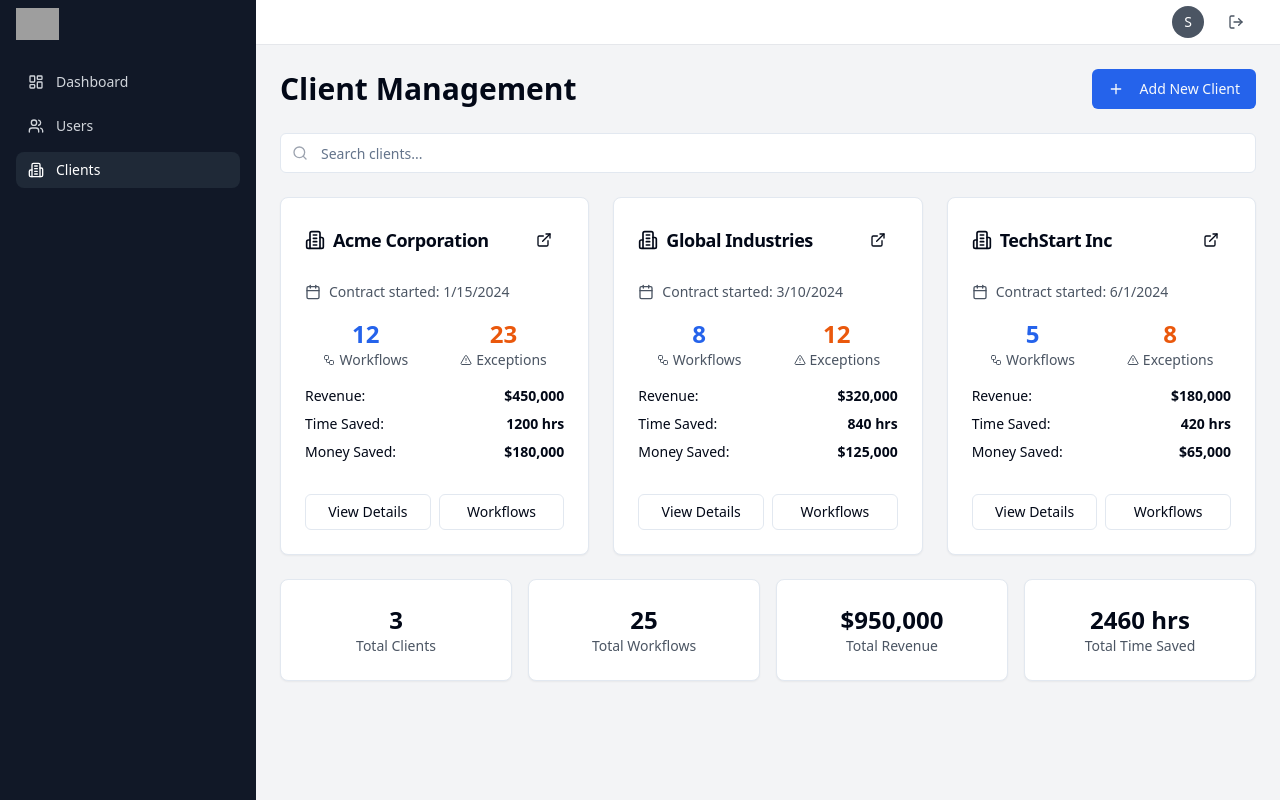
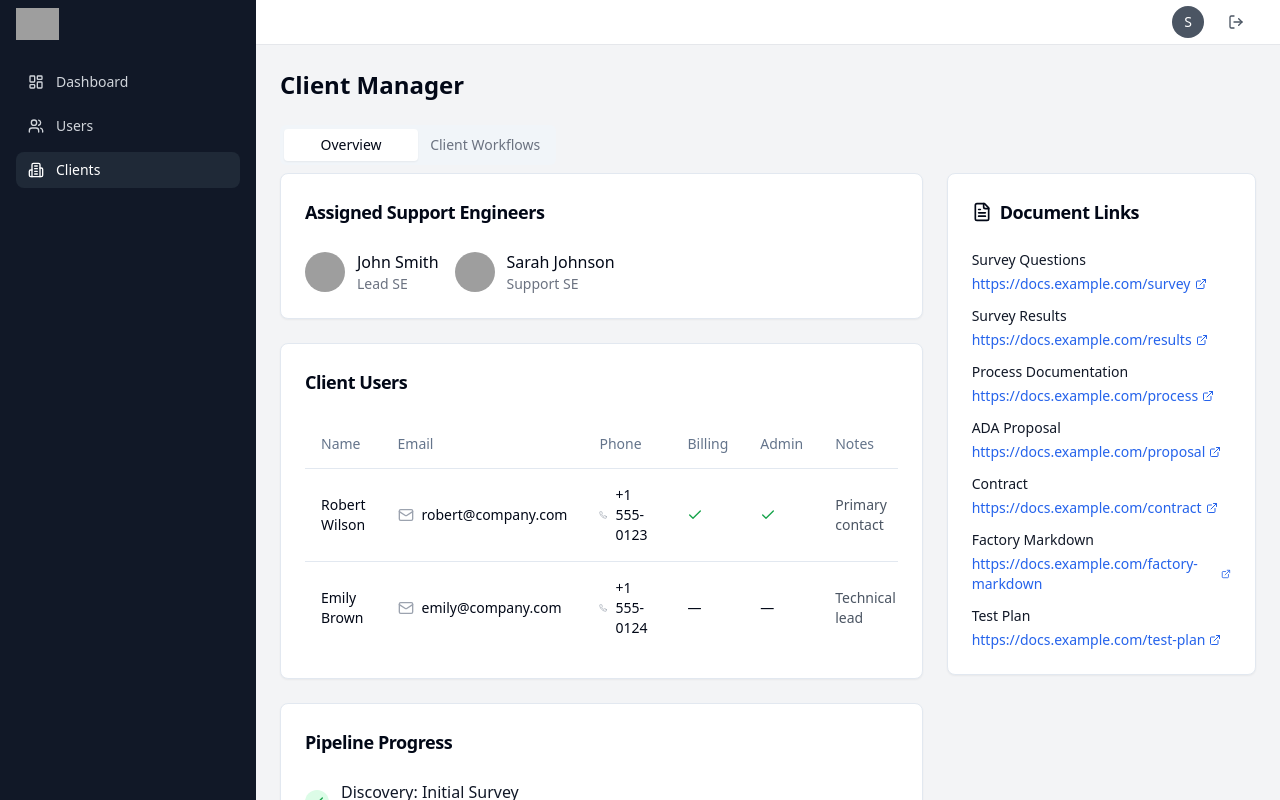
Before and after one commit to rdearco/braintrust-nexus, a React (Vite) app: page /admin/clients in a window 1280 px wide. Built offline with nearby package versions, Linux system fonts and the light colour scheme; sample sign-in values are in the browser's storage; grey boxes are pictures that could not be loaded; the HTML template or start-up script is replaced by a standard one.

Commit message:
Updated Client Management - Overview

```diff
--- a/package.json
+++ b/package.json
@@ -14,6 +14,8 @@
     "test:coverage": "vitest --coverage"
   },
   "dependencies": {
+    "@radix-ui/react-avatar": "^1.1.10",
+    "@radix-ui/react-tabs": "^1.1.12",
     "@tanstack/react-query": "^5.0.0",
     "@trpc/client": "^11.0.0",
     "@trpc/react-query": "^11.0.0",
--- a/src/components/admin/ClientManagement/ClientManagement.tsx
+++ b/src/components/admin/ClientManagement/ClientManagement.tsx
@@ -1,199 +1,256 @@
 import { useState } from 'react'
 import { Card, CardContent, CardHeader, CardTitle } from '@/components/ui/card'
 import { Button } from '@/components/ui/button'
-import { Input } from '@/components/ui/input'
+import { Table, TableBody, TableCell, TableHead, TableHeader, TableRow } from '@/components/ui/table'
+import { Tabs, TabsContent, TabsList, TabsTrigger } from '@/components/ui/tabs'
+import { Avatar, AvatarFallback, AvatarImage } from '@/components/ui/avatar'
 import {
-  Plus,
-  Search,
-  Building2,
-  Workflow,
-  AlertTriangle,
-  Calendar,
-  ExternalLink
+  Check,
+  Circle,
+  ExternalLink,
+  Phone,
+  Mail,
+  Users,
+  FileText
 } from 'lucide-react'
-import { mockClients } from '@/data/mockData'
-import { Link } from 'react-router-dom'
+
+const supportEngineers = [
+  {
+    id: '1',
+    name: 'John Smith',
+    role: 'Lead SE',
+    avatar: 'https://images.unsplash.com/photo-1472099645785-5658abf4ff4e?w=32&h=32&fit=crop&crop=face'
+  },
+  {
+    id: '2',
+    name: 'Sarah Johnson',
+    role: 'Support SE',
+    avatar: 'https://images.unsplash.com/photo-1494790108755-2616c2d6bb0e?w=32&h=32&fit=crop&crop=face'
+  }
+]
+
+const clientUsers = [
+  {
+    id: '1',
+    name: 'Robert Wilson',
+    email: 'robert@company.com',
+    phone: '+1 555-0123',
+    billing: true,
+    admin: true,
+    notes: 'Primary contact'
+  },
+  {
+    id: '2',
+    name: 'Emily Brown',
+    email: 'emily@company.com',
+    phone: '+1 555-0124',
+    billing: false,
+    admin: false,
+    notes: 'Technical lead'
+  }
+]
+
+const documentLinks = [
+  { label: 'Survey Questions', url: 'https://docs.example.com/survey' },
+  { label: 'Survey Results', url: 'https://docs.example.com/results' },
+  { label: 'Process Documentation', url: 'https://docs.example.com/process' },
+  { label: 'ADA Proposal', url: 'https://docs.example.com/proposal' },
+  { label: 'Contract', url: 'https://docs.example.com/contract' },
+  { label: 'Factory Markdown', url: 'https://docs.example.com/factory-markdown' },
+  { label: 'Test Plan', url: 'https://docs.example.com/test-plan' }
+]
+
+const pipelineSteps = [
+  { label: 'Discovery: Initial Survey', completed: true, date: 'Jan 15, 2025' },
+  { label: 'Discovery: Process Deep Dive', completed: true, date: 'Jan 20, 2025' },
+  { label: 'ADA Proposal Sent', completed: true, date: 'Jan 25, 2025' },
+  { label: 'ADA Proposal Review', completed: false, inProgress: true },
+  { label: 'ADA Contract Sent', completed: false },
+  { label: 'ADA Contract Signed', completed: false },
+  { label: 'Credentials Collected', completed: false },
+  { label: 'Factory Build Initiated', completed: false },
+  { label: 'Test Plan Generated', completed: false },
+  { label: 'Testing Started', completed: false },
+  { label: 'Production Deploy', completed: false }
+]
 
 export function ClientManagement() {
-  const [searchTerm, setSearchTerm] = useState('')
-  const [showAddClientForm, setShowAddClientForm] = useState(false)
-
-  const filteredClients = mockClients.filter(client =>
-    client.name.toLowerCase().includes(searchTerm.toLowerCase()) ||
-    client.url.toLowerCase().includes(searchTerm.toLowerCase())
-  )
+  const [activeTab, setActiveTab] = useState('overview')
 
   return (
     <div className="p-6 space-y-6">
       <div className="flex justify-between items-center">
-        <h1 className="text-3xl font-bold">Client Management</h1>
-        <Button onClick={() => setShowAddClientForm(true)}>
-          <Plus className="h-4 w-4 mr-2" />
-          Add New Client
-        </Button>
+        <h1 className="text-2xl font-bold">Client Manager</h1>
       </div>
 
-      {/* Search */}
-      <div className="relative">
-        <Search className="absolute left-3 top-1/2 transform -translate-y-1/2 text-gray-400 h-4 w-4" />
-        <Input
-          placeholder="Search clients..."
-          value={searchTerm}
-          onChange={(e) => setSearchTerm(e.target.value)}
-          className="pl-10"
-        />
-      </div>
+      <Tabs value={activeTab} onValueChange={setActiveTab} className="w-full">
+        <TabsList className="grid w-fit grid-cols-2">
+          <TabsTrigger value="overview">Overview</TabsTrigger>
+          <TabsTrigger value="workflows" className="text-gray-500">Client Workflows</TabsTrigger>
+        </TabsList>
 
-      {/* Clients Grid */}
-      <div className="grid grid-cols-1 md:grid-cols-2 lg:grid-cols-3 gap-6">
-        {filteredClients.map((client) => (
-          <Card key={client.id} className="hover:shadow-lg transition-shadow">
+        <TabsContent value="overview" className="space-y-6">
+          <div className="grid grid-cols-1 lg:grid-cols-3 gap-6">
+            {/* Main Content */}
+            <div className="lg:col-span-2 space-y-6">
+              {/* Assigned Support Engineers */}
+              <Card>
                 <CardHeader>
-              <div className="flex items-center justify-between">
-                <CardTitle className="text-lg flex items-center gap-2">
-                  <Building2 className="h-5 w-5" />
-                  {client.name}
-                </CardTitle>
-                <Button variant="ghost" size="sm" asChild>
-                  <a href={client.url} target="_blank" rel="noopener noreferrer">
-                    <ExternalLink className="h-4 w-4" />
-                  </a>
-                </Button>
-              </div>
+                  <CardTitle className="text-lg">Assigned Support Engineers</CardTitle>
                 </CardHeader>
-            <CardContent className="space-y-4">
-              <div className="flex items-center gap-2 text-sm text-gray-600">
-                <Calendar className="h-4 w-4" />
-                Contract started: {client.contractStartDate.toLocaleDateString()}
-              </div>
-
-              <div className="grid grid-cols-2 gap-4">
-                <div className="text-center">
-                  <div className="text-2xl font-bold text-blue-600">{client.totalWorkflows}</div>
-                  <div className="text-sm text-gray-600 flex items-center justify-center gap-1">
-                    <Workflow className="h-3 w-3" />
-                    Workflows
+                <CardContent>
+                  <div className="flex gap-4">
+                    {supportEngineers.map((engineer) => (
+                      <div key={engineer.id} className="flex items-center gap-3">
+                        <Avatar className="h-10 w-10">
+                          <AvatarImage src={engineer.avatar} alt={engineer.name} />
+                          <AvatarFallback>{engineer.name.split(' ').map(n => n[0]).join('')}</AvatarFallback>
+                        </Avatar>
+                        <div>
+                          <div className="font-medium">{engineer.name}</div>
+                          <div className="text-sm text-gray-500">{engineer.role}</div>
                         </div>
                       </div>
-                <div className="text-center">
-                  <div className="text-2xl font-bold text-orange-600">{client.exceptions}</div>
-                  <div className="text-sm text-gray-600 flex items-center justify-center gap-1">
-                    <AlertTriangle className="h-3 w-3" />
-                    Exceptions
-                  </div>
-                </div>
-              </div>
-
-              <div className="space-y-2">
-                <div className="flex justify-between text-sm">
-                  <span>Revenue:</span>
-                  <span className="font-semibold">${client.totalRevenue.toLocaleString()}</span>
-                </div>
-                <div className="flex justify-between text-sm">
-                  <span>Time Saved:</span>
-                  <span className="font-semibold">{client.timeSaved} hrs</span>
-                </div>
-                <div className="flex justify-between text-sm">
-                  <span>Money Saved:</span>
-                  <span className="font-semibold">${client.moneySaved.toLocaleString()}</span>
-                </div>
-              </div>
-
-              <div className="flex gap-2 pt-4">
-                <Button variant="outline" size="sm" className="flex-1" asChild>
-                  <Link to={`/admin/clients/${client.id}`}>
-                    View Details
-                  </Link>
-                </Button>
-                <Button variant="outline" size="sm" className="flex-1" asChild>
-                  <Link to={`/admin/clients/${client.id}/workflows`}>
-                    Workflows
-                  </Link>
-                </Button>
+                    ))}
                   </div>
                 </CardContent>
               </Card>
+
+              {/* Client Users Table */}
+              <Card>
+                <CardHeader>
+                  <CardTitle className="text-lg">Client Users</CardTitle>
+                </CardHeader>
+                <CardContent>
+                  <Table>
+                    <TableHeader>
+                      <TableRow>
+                        <TableHead>Name</TableHead>
+                        <TableHead>Email</TableHead>
+                        <TableHead>Phone</TableHead>
+                        <TableHead>Billing</TableHead>
+                        <TableHead>Admin</TableHead>
+                        <TableHead>Notes</TableHead>
+                      </TableRow>
+                    </TableHeader>
+                    <TableBody>
+                      {clientUsers.map((user) => (
+                        <TableRow key={user.id}>
+                          <TableCell className="font-medium">{user.name}</TableCell>
+                          <TableCell>
+                            <div className="flex items-center gap-2">
+                              <Mail className="h-4 w-4 text-gray-400" />
+                              {user.email}
+                            </div>
+                          </TableCell>
+                          <TableCell>
+                            <div className="flex items-center gap-2">
+                              <Phone className="h-4 w-4 text-gray-400" />
+                              {user.phone}
+                            </div>
+                          </TableCell>
+                          <TableCell>
+                            {user.billing ? <Check className="h-4 w-4 text-green-600" /> : '—'}
+                          </TableCell>
+                          <TableCell>
+                            {user.admin ? <Check className="h-4 w-4 text-green-600" /> : '—'}
+                          </TableCell>
+                          <TableCell className="text-sm text-gray-600">{user.notes}</TableCell>
+                        </TableRow>
                       ))}
+                    </TableBody>
+                  </Table>
+                </CardContent>
+              </Card>
+
+              {/* Pipeline Progress */}
+              <Card>
+                <CardHeader>
+                  <CardTitle className="text-lg">Pipeline Progress</CardTitle>
+                </CardHeader>
+                <CardContent>
+                  <div className="space-y-3">
+                    {pipelineSteps.map((step, index) => (
+                      <div key={index} className="flex items-center gap-3">
+                        <div className="flex-shrink-0">
+                          {step.completed ? (
+                            <div className="w-6 h-6 bg-green-100 rounded-full flex items-center justify-center">
+                              <Check className="h-4 w-4 text-green-600" />
                             </div>
-
-      {/* Add Client Form Modal (simplified) */}
-      {showAddClientForm && (
-        <div className="fixed inset-0 bg-black bg-opacity-50 flex items-center justify-center z-50">
-          <Card className="w-full max-w-md">
-            <CardHeader>
-              <CardTitle>Add New Client</CardTitle>
-            </CardHeader>
-            <CardContent className="space-y-4">
-              <div>
-                <label className="text-sm font-medium">Company Name</label>
-                <Input placeholder="Enter company name" />
+                          ) : step.inProgress ? (
+                            <div className="w-6 h-6 bg-blue-100 rounded-full flex items-center justify-center">
+                              <div className="w-3 h-3 bg-blue-600 rounded-full"></div>
                             </div>
-              <div>
-                <label className="text-sm font-medium">Company URL</label>
-                <Input placeholder="https://company.com" />
+                          ) : (
+                            <div className="w-6 h-6 bg-gray-100 rounded-full flex items-center justify-center">
+                              <Circle className="h-4 w-4 text-gray-400" />
                             </div>
-              <div>
-                <label className="text-sm font-medium">Contract Start Date</label>
-                <Input type="date" />
+                          )}
                         </div>
-              <div className="flex gap-2 pt-4">
-                <Button
-                  variant="outline"
-                  className="flex-1"
-                  onClick={() => setShowAddClientForm(false)}
-                >
-                  Cancel
+                        <div className="flex-1">
+                          <div className={`font-medium ${step.completed ? 'text-gray-900' : step.inProgress ? 'text-blue-900' : 'text-gray-500'}`}>
+                            {step.label}
+                          </div>
+                          {step.date && (
+                            <div className="text-sm text-gray-500">Completed on {step.date}</div>
+                          )}
+                        </div>
+                        {step.inProgress && (
+                          <Button size="sm" className="bg-black hover:bg-gray-800 text-white">
+                            Mark Complete
                           </Button>
-                <Button className="flex-1">
-                  Add Client
-                </Button>
+                        )}
+                      </div>
+                    ))}
                   </div>
                 </CardContent>
               </Card>
             </div>
-      )}
 
-      {/* Summary Stats */}
-      <div className="grid grid-cols-1 md:grid-cols-4 gap-4">
+            {/* Document Links Sidebar */}
+            <div className="space-y-6">
               <Card>
-          <CardContent className="pt-6">
-            <div className="text-center">
-              <div className="text-2xl font-bold">{mockClients.length}</div>
-              <div className="text-sm font-medium text-gray-600">Total Clients</div>
+                <CardHeader>
+                  <CardTitle className="text-lg flex items-center gap-2">
+                    <FileText className="h-5 w-5" />
+                    Document Links
+                  </CardTitle>
+                </CardHeader>
+                <CardContent>
+                  <div className="space-y-3">
+                    {documentLinks.map((doc, index) => (
+                      <div key={index}>
+                        <div className="text-sm font-medium text-gray-900 mb-1">{doc.label}</div>
+                        <a
+                          href={doc.url}
+                          target="_blank"
+                          rel="noopener noreferrer"
+                          className="text-sm text-blue-600 hover:text-blue-800 flex items-center gap-1"
+                        >
+                          {doc.url}
+                          <ExternalLink className="h-3 w-3" />
+                        </a>
                       </div>
-          </CardContent>
-        </Card>
-        <Card>
-          <CardContent className="pt-6">
-            <div className="text-center">
-              <div className="text-2xl font-bold">
-                {mockClients.reduce((sum, client) => sum + client.totalWorkflows, 0)}
-              </div>
-              <div className="text-sm font-medium text-gray-600">Total Workflows</div>
-            </div>
-          </CardContent>
-        </Card>
-        <Card>
-          <CardContent className="pt-6">
-            <div className="text-center">
-              <div className="text-2xl font-bold">
-                ${mockClients.reduce((sum, client) => sum + client.totalRevenue, 0).toLocaleString()}
-              </div>
-              <div className="text-sm font-medium text-gray-600">Total Revenue</div>
-            </div>
-          </CardContent>
-        </Card>
-        <Card>
-          <CardContent className="pt-6">
-            <div className="text-center">
-              <div className="text-2xl font-bold">
-                {mockClients.reduce((sum, client) => sum + client.timeSaved, 0)} hrs
-              </div>
-              <div className="text-sm font-medium text-gray-600">Total Time Saved</div>
+                    ))}
                   </div>
                 </CardContent>
               </Card>
             </div>
           </div>
+        </TabsContent>
+
+        <TabsContent value="workflows" className="space-y-6">
+          <Card>
+            <CardContent className="pt-6">
+              <div className="text-center py-12">
+                <Users className="h-12 w-12 text-gray-400 mx-auto mb-4" />
+                <h3 className="text-lg font-medium text-gray-900 mb-2">Client Workflows</h3>
+                <p className="text-gray-500">Workflow management coming soon...</p>
+              </div>
+            </CardContent>
+          </Card>
+        </TabsContent>
+      </Tabs>
+    </div>
   )
 }
--- /dev/null
+++ b/src/components/ui/avatar.tsx
@@ -0,0 +1,47 @@
+import * as React from "react"
+import * as AvatarPrimitive from "@radix-ui/react-avatar"
+import { cn } from "@/lib/utils"
+
+const Avatar = React.forwardRef<
+  React.ElementRef<typeof AvatarPrimitive.Root>,
+  React.ComponentPropsWithoutRef<typeof AvatarPrimitive.Root>
+>(({ className, ...props }, ref) => (
+  <AvatarPrimitive.Root
+    ref={ref}
+    className={cn(
+      "relative flex h-10 w-10 shrink-0 overflow-hidden rounded-full",
+      className
+    )}
+    {...props}
+  />
+))
+Avatar.displayName = AvatarPrimitive.Root.displayName
+
+const AvatarImage = React.forwardRef<
+  React.ElementRef<typeof AvatarPrimitive.Image>,
+  React.ComponentPropsWithoutRef<typeof AvatarPrimitive.Image>
+>(({ className, ...props }, ref) => (
+  <AvatarPrimitive.Image
+    ref={ref}
+    className={cn("aspect-square h-full w-full", className)}
+    {...props}
+  />
+))
+AvatarImage.displayName = AvatarPrimitive.Image.displayName
+
+const AvatarFallback = React.forwardRef<
+  React.ElementRef<typeof AvatarPrimitive.Fallback>,
+  React.ComponentPropsWithoutRef<typeof AvatarPrimitive.Fallback>
+>(({ className, ...props }, ref) => (
+  <AvatarPrimitive.Fallback
+    ref={ref}
+    className={cn(
+      "flex h-full w-full items-center justify-center rounded-full bg-muted",
+      className
+    )}
+    {...props}
+  />
+))
+AvatarFallback.displayName = AvatarPrimitive.Fallback.displayName
+
+export { Avatar, AvatarImage, AvatarFallback }
--- /dev/null
+++ b/src/components/ui/tabs.tsx
@@ -0,0 +1,52 @@
+import * as React from "react"
+import * as TabsPrimitive from "@radix-ui/react-tabs"
+import { cn } from "@/lib/utils"
+
+const Tabs = TabsPrimitive.Root
+
+const TabsList = React.forwardRef<
+  React.ElementRef<typeof TabsPrimitive.List>,
+  React.ComponentPropsWithoutRef<typeof TabsPrimitive.List>
+>(({ className, ...props }, ref) => (
+  <TabsPrimitive.List
+    ref={ref}
+    className={cn(
+      "inline-flex h-10 items-center justify-center rounded-md bg-muted p-1 text-muted-foreground",
+      className
+    )}
+    {...props}
+  />
+))
+TabsList.displayName = TabsPrimitive.List.displayName
+
+const TabsTrigger = React.forwardRef<
+  React.ElementRef<typeof TabsPrimitive.Trigger>,
+  React.ComponentPropsWithoutRef<typeof TabsPrimitive.Trigger>
+>(({ className, ...props }, ref) => (
+  <TabsPrimitive.Trigger
+    ref={ref}
+    className={cn(
+      "inline-flex items-center justify-center whitespace-nowrap rounded-sm px-3 py-1.5 text-sm font-medium ring-offset-background transition-all focus-visible:outline-none focus-visible:ring-2 focus-visible:ring-ring focus-visible:ring-offset-2 disabled:pointer-events-none disabled:opacity-50 data-[state=active]:bg-background data-[state=active]:text-foreground data-[state=active]:shadow-sm",
+      className
+    )}
+    {...props}
+  />
+))
+TabsTrigger.displayName = TabsPrimitive.Trigger.displayName
+
+const TabsContent = React.forwardRef<
+  React.ElementRef<typeof TabsPrimitive.Content>,
+  React.ComponentPropsWithoutRef<typeof TabsPrimitive.Content>
+>(({ className, ...props }, ref) => (
+  <TabsPrimitive.Content
+    ref={ref}
+    className={cn(
+      "mt-2 ring-offset-background focus-visible:outline-none focus-visible:ring-2 focus-visible:ring-ring focus-visible:ring-offset-2",
+      className
+    )}
+    {...props}
+  />
+))
+TabsContent.displayName = TabsPrimitive.Content.displayName
+
+export { Tabs, TabsList, TabsTrigger, TabsContent }
```
Also changed, not shown: 2 other files (tests, documents, lock files or other folders). Lines whose indentation alone changed are shown as unchanged.
